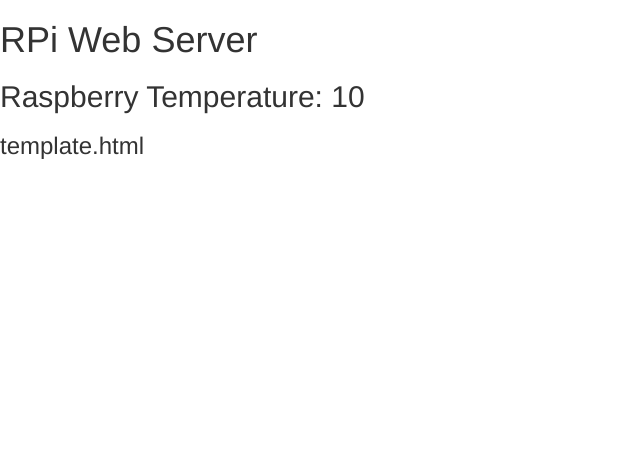
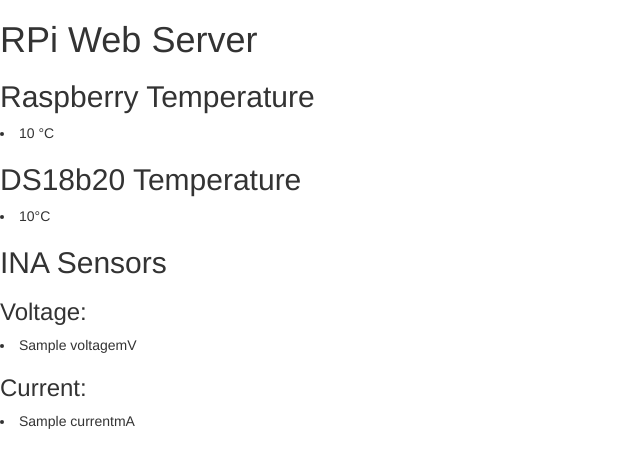
Before and after one commit to JakobProssinger/StratoFlight-System-Control, a Flask app: template templates/template.html in a window 1280 px wide. Shown: the top 468 px of the page, without its empty margins (0-640 px from the left). Run offline with Flask 2, Linux system fonts and the light colour scheme; the template is opened without the code that fills it: most values are stand-ins (such as "Sample title", 1, 10 or a date in 2020); parts of the project's set-up code (start-up, migrations or seed data) failed here and were passed over; some libraries are stand-ins or nearby versions.

Commit message:
webserver now shows all sensors

```diff
--- a/flask_app.py
+++ b/flask_app.py
@@ -68,8 +68,15 @@
 
 @app.route("/sensors")
 def show_values():
+    sensors_processor.system_process()
+    template_data = {
+        'ina260_voltages': sensors_processor.sensor_data.ina_voltage_data,
+        'ina260_currents': sensors_processor.sensor_data.ina_current_data,
+        'raspbi_temp': sensors_processor.sensor_data.raspberry_temperature,
+        'ds18b20_temp': sensors_processor.sensor_data.ds18_temperature_data
+    }
     raspberry_temp = internal.get_raspberry_temperature()
-    return render_template('template.html', raspberry_temp=raspberry_temp)
+    return render_template('template.html', **template_data)
 
 
 if __name__ == '__main__':
--- a/templates/data.html
+++ b/templates/data.html
@@ -16,7 +16,6 @@
 
 <body>
     <h1>RPi Web Server</h1>
-    <h2>Raspberry Temperature: {{raspberry_temp}}</h2>
     {% block content %}
     {% endblock %}
 </body>
--- a/templates/template.html
+++ b/templates/template.html
@@ -1,6 +1,23 @@
 {% extends "data.html" %}
 {% block content %}
 <div>
-    <h3>template.html</h3>
+    <h2>Raspberry Temperature</h2>
+    <li>{{raspbi_temp}} °C</li>
+
+    <h2>DS18b20 Temperature</h2>
+    {%for temperature in ds18b20_temp %}
+    <li>{{temperature}}°C</li>
+    {%endfor%}
+    <h2>INA Sensors</h2>
+    <h3>Voltage:</h3>
+    {% for voltage in ina260_voltages%}
+    <li>{{voltage}}mV</li>
+    {%endfor%}
+    <h3>Current:</h3>
+    {% for current in ina260_currents%}
+    <li>{{current}}mA</li>
+    {%endfor%}
+
+
 </div>
 {% endblock %}
```
